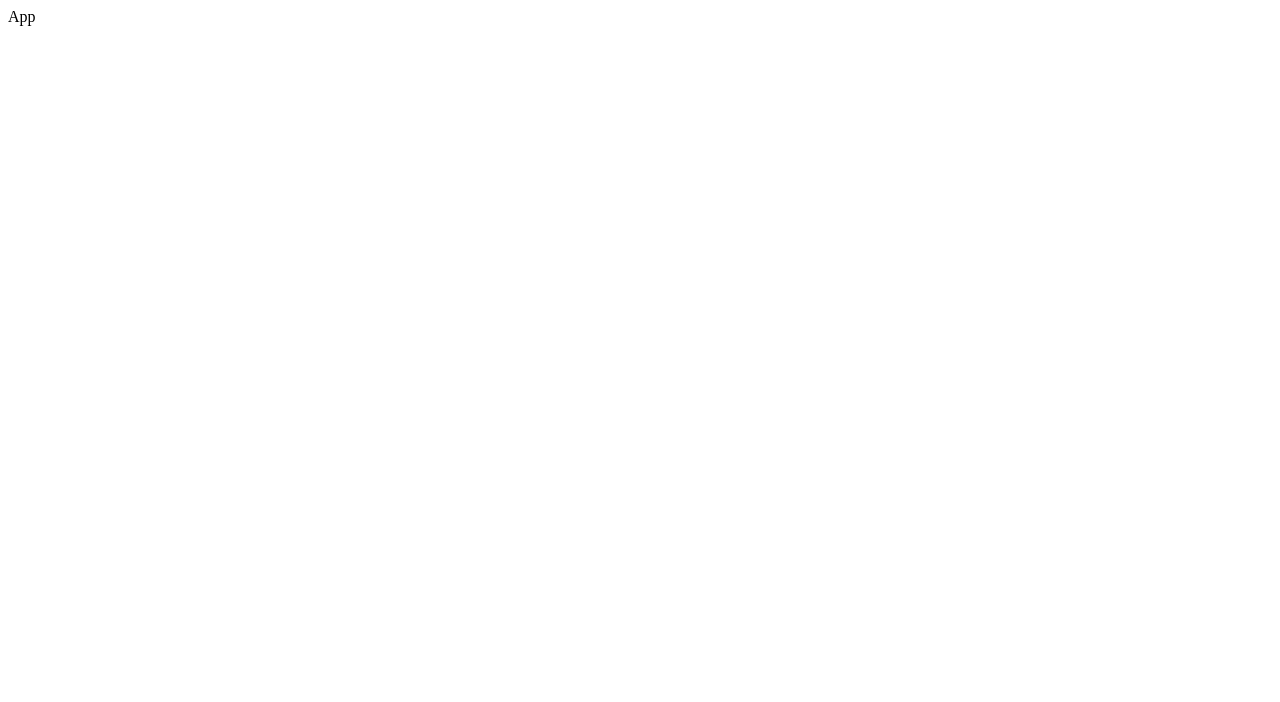
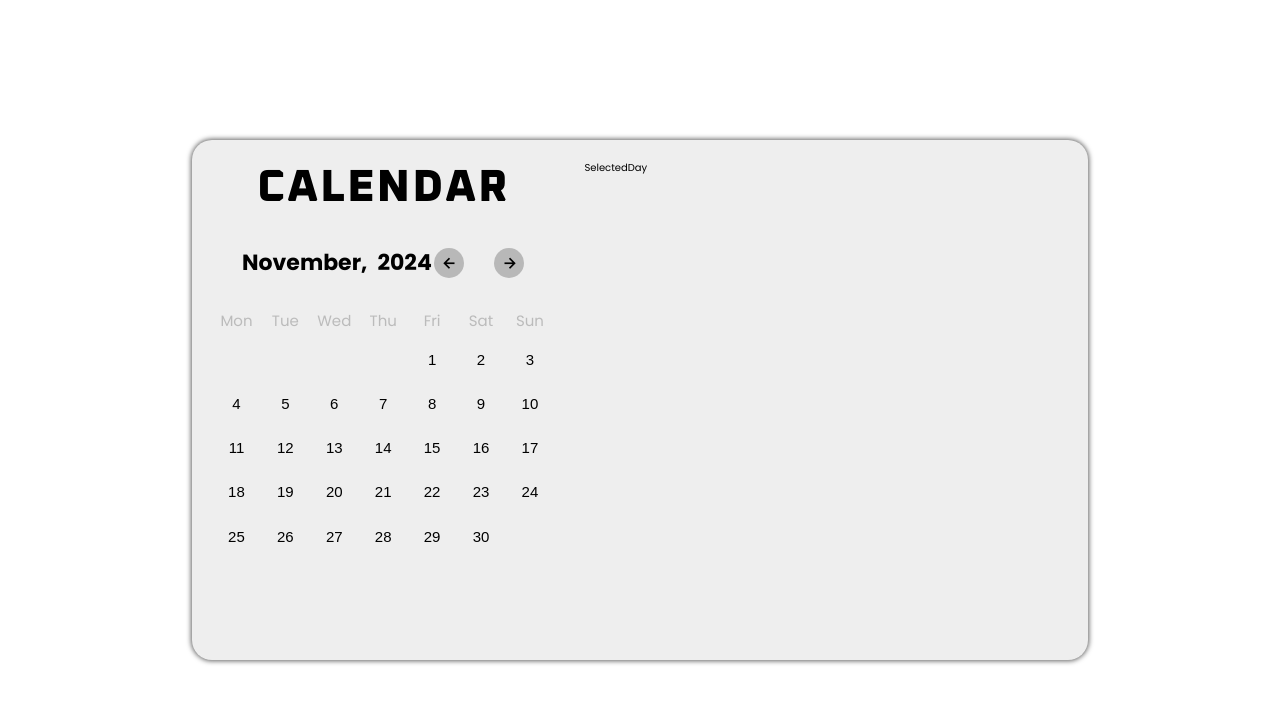
Before and after one commit to erudyta/react-calendar-app, a React (Vite) app: page / in a window 1280 px wide. Shown: the top 702 px of the page. Built offline with nearby package versions, Linux system fonts and the light colour scheme.

Commit message:
Calendar days / months / years handler  done

```diff
--- a/index.html
+++ b/index.html
@@ -1,13 +1,24 @@
 <!doctype html>
 <html lang="en">
+
 <head>
   <meta charset="UTF-8" />
   <link rel="icon" type="image/svg+xml" href="#" />
   <meta name="viewport" content="width=device-width, initial-scale=1.0" />
+  <!-- FONTS -->
+  <link rel="preconnect" href="https://fonts.googleapis.com">
+  <link rel="preconnect" href="https://fonts.gstatic.com" crossorigin>
+  <link
+    href="https://fonts.googleapis.com/css2?family=Oxanium:wght@200..800&family=Poppins:ital,wght@0,100;0,200;0,300;0,400;0,500;0,600;0,700;0,800;0,900;1,100;1,200;1,300;1,400;1,500;1,600;1,700;1,800;1,900&family=Teko:wght@300..700&display=swap"
+    rel="stylesheet">
+  <!-- BOXICON -->
+  <link href='https://unpkg.com/boxicons@2.1.4/css/boxicons.min.css' rel='stylesheet'>
   <title>Calendar App</title>
 </head>
+
 <body>
   <div id="root"></div>
   <script type="module" src="/src/main.jsx"></script>
 </body>
+
 </html>
--- a/src/App.jsx
+++ b/src/App.jsx
@@ -1,9 +1,16 @@
 import React from 'react'
+import Calendar from './Components/Calendar.jsx'
+import SelectedDay from './Components/SelectedDay.jsx'
 
 const App = () => {
-  return (
-    <div>App</div>
-  )
+	return (
+		<main>
+			<div className='container'>
+				<Calendar />
+				<SelectedDay />
+			</div>
+		</main>
+	)
 }
 
 export default App
--- /dev/null
+++ b/src/Components/Calendar.jsx
@@ -0,0 +1,91 @@
+import { useState } from 'react'
+import './calendar.css'
+
+const days = ['Mon', 'Tue', 'Wed', 'Thu', 'Fri', 'Sat', 'Sun']
+const months = [
+	'January',
+	'Februrary',
+	'March',
+	'April',
+	'May',
+	'June',
+	'July',
+	'August',
+	'September',
+	'October',
+	'November',
+	'December',
+]
+
+const Calendar = () => {
+	const date = new Date() //returns actual date
+	const [currMonth, setCurrMonth] = useState(date.getMonth()) //Current Month
+	const [currYear, setCurrYear] = useState(date.getFullYear()) //Current Year
+
+
+	let firstDay = new Date(currYear, currMonth, 1).getDay() //returns what is the first day of the month
+	const numberOfDaysInMonth = new Date(currYear, currMonth + 1, 0).getDate() //returns the maximum number of days in a month
+
+	const arrNunumberOfDaysInMonth = new Array(numberOfDaysInMonth).fill('')
+
+	// 0 - pn, 1- wt, 2- sr, 3 - czw, 4 - pt, 5 -sb, 6- nd
+	let arrBlankPlacesInCalendar = []
+	if (firstDay > 0) {
+		firstDay = firstDay - 1
+		arrBlankPlacesInCalendar = new Array(firstDay).fill('')
+	} else if (firstDay === 0) {
+		firstDay = 6
+		arrBlankPlacesInCalendar = new Array(firstDay).fill('')
+	}
+
+	const handlePlusMonth = () => {
+		if (currMonth === 11) {
+			setCurrYear(prev => prev + 1)
+			setCurrMonth(0)
+		} else {
+			setCurrMonth(prev => prev + 1)
+		}
+	}
+
+	const handleMinusMonth = () => {
+		if (currMonth === 0) {
+			setCurrYear(prev => prev - 1)
+			setCurrMonth(11)
+		} else {
+			setCurrMonth(prev => prev - 1)
+		}
+	}
+
+	return (
+		<div className='calendar-container'>
+			<h1>Calendar</h1>
+			<div className='calendar-month-year'>
+				<h2>{months[currMonth]}, </h2>
+				<h2> {currYear}</h2>
+				<div>
+					<button onClick={handleMinusMonth}>
+						<i className='bx bx-left-arrow-alt'></i>
+					</button>
+					<button onClick={handlePlusMonth}>
+						<i className='bx bx-right-arrow-alt'></i>
+					</button>
+				</div>
+			</div>
+			<div className='calendar-daysofweek'>
+				{days.map(day => (
+					<span key={day}>{day}</span>
+				))}
+			</div>
+			<div className='calendar-daysofmonth'>
+				{arrBlankPlacesInCalendar.map((blank, index) => (
+					<button key={index} className='calendar-daysofmonth-hidden'></button>
+				))}
+				{arrNunumberOfDaysInMonth.map((day, index) => (
+					<button key={index}>{index + 1}</button>
+				))}
+			</div>
+		</div>
+	)
+}
+
+export default Calendar
--- /dev/null
+++ b/src/Components/SelectedDay.jsx
@@ -0,0 +1,7 @@
+import './selected-day.css'
+
+const SelectedDay = () => {
+	return <div>SelectedDay</div>
+}
+
+export default SelectedDay
--- /dev/null
+++ b/src/Components/calendar.css
@@ -0,0 +1,88 @@
+.calendar-container {
+	width: 40%;
+	font-size: 1.5rem;
+}
+
+.calendar-container h1 {
+	font-size: 4.5rem;
+	font-family: 'Oxanium', sans-serif;
+	font-weight: 800;
+	text-transform: uppercase;
+	text-align: center;
+	letter-spacing: 0.2rem;
+}
+
+.calendar-month-year {
+	display: flex;
+	align-items: center;
+	margin: 3rem;
+}
+
+.calendar-month-year div {
+	display: flex;
+	column-gap: 3rem;
+	margin-left: auto;
+}
+
+.calendar-month-year button {
+	display: flex;
+	justify-content: center;
+	align-items: center;
+	padding: 0.5rem;
+	background-color: rgb(184, 184, 184);
+	transition: background-color 0.4s;
+}
+
+.calendar-month-year button:hover {
+	background-color: #eda6c4;
+}
+
+.calendar-month-year i {
+	font-size: 2rem;
+}
+
+.calendar-month-year h2 {
+	font-size: 2.2rem;
+}
+
+.calendar-month-year h2:nth-child(2) {
+	margin-left: 1rem;
+}
+
+.calendar-daysofweek {
+	display: grid;
+	grid-template-columns: repeat(7, 1fr);
+    margin-bottom: 1rem;
+	font-size: 1.5rem;
+}
+
+.calendar-daysofweek span {
+	color: #9999;
+	text-align: center;
+}
+
+.calendar-daysofmonth {
+	display: grid;
+    align-items: center;
+	grid-template-columns: repeat(7, 1fr);
+    row-gap: 1rem;
+}
+
+.calendar-daysofmonth-hidden{
+	visibility: hidden;
+}
+
+.calendar-daysofmonth button{
+    width: 70%;
+    aspect-ratio: 1/1;
+	margin-left: auto;
+    margin-right: auto;
+	font-size: 1.5rem;
+	transition: background-color .3s, box-shadow .4s;
+}
+
+.calendar-daysofmonth button:hover {
+	background-color: #eda6c4;
+	box-shadow: 0 0 0.3rem 0 #e478a5;
+
+}
--- a/src/index.css
+++ b/src/index.css
@@ -0,0 +1,38 @@
+* {
+    margin: 0;
+    padding: 0;
+    box-sizing: border-box;
+}
+
+html{
+    font-size: 10px;
+    font-family: 'Poppins', sans-serif;
+}
+
+main{
+    display: flex;
+    justify-content: center;
+    align-items: center;
+    height: 100vh;
+    width: 100%;
+    background-color: rgb(255, 255, 255);
+}
+
+button{
+    background-color: transparent;
+    border: none;
+	border-radius: 50%;
+    cursor: pointer;
+}
+
+.container {
+    display: flex;
+    flex-direction: row;
+    column-gap: 3rem;
+    width: 70%;
+    height: 65vh;
+    padding: 2rem;
+    background-color: #eee;
+    box-shadow: 0 0 0.5rem 0.1rem rgb(99, 99, 99);
+    border-radius: 2rem;
+}
```
Also changed, not shown: src/Components/selected-day.css (added). Lines whose indentation alone changed are shown as unchanged.
